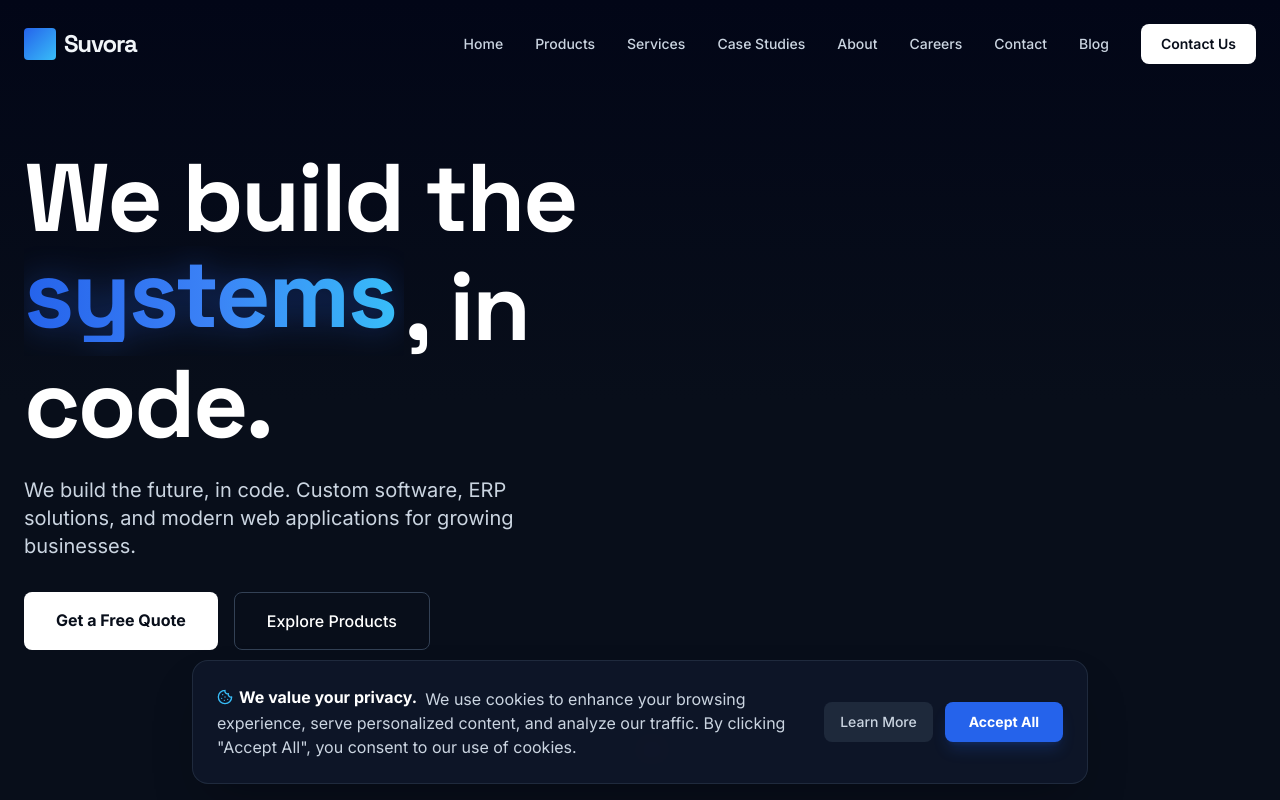
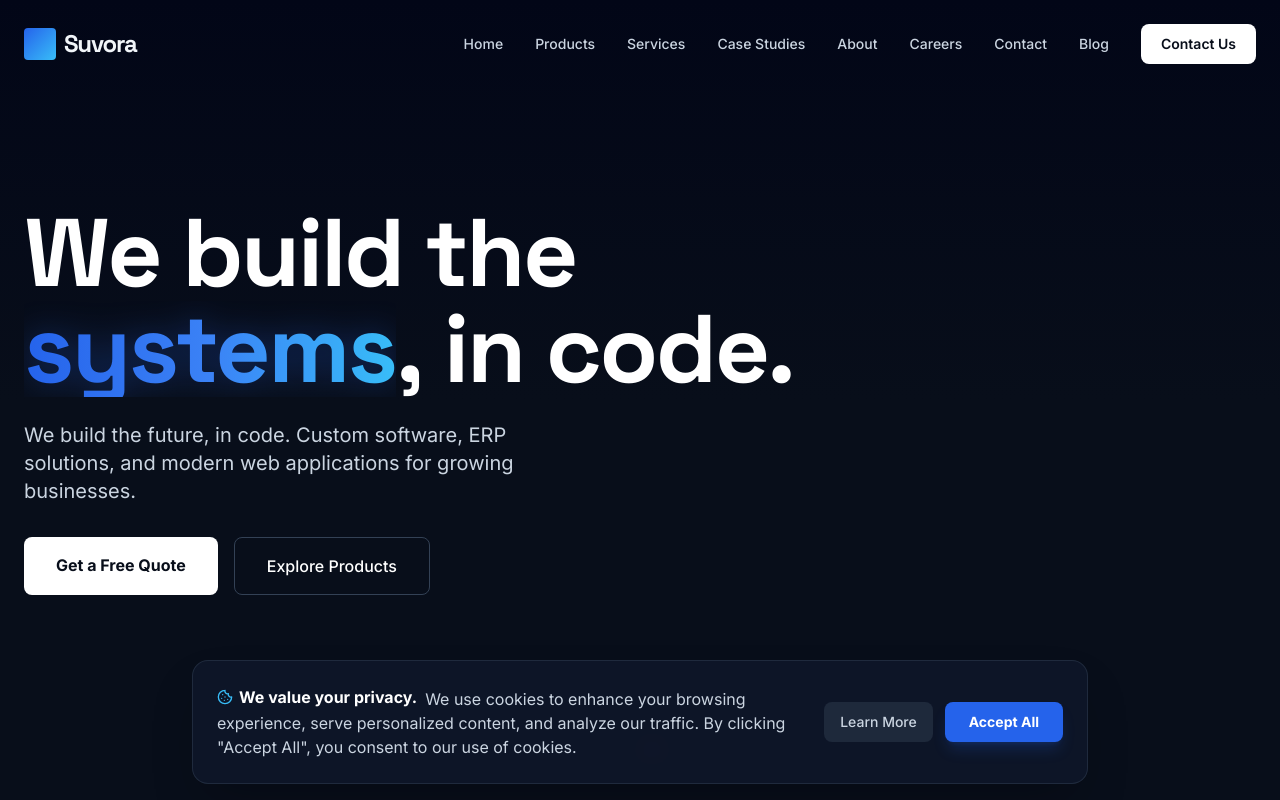
Before and after one commit to Umer-Ayyan/suvora-website, a React (Vite) app: page / in a window 1280 px wide. Shown: the top 800 px of the page. Built offline with nearby package versions, Linux system fonts and the light colour scheme.

Commit message:
Fix hero kinetic text baseline alignment and prevent line wrapping with whitespace-nowrap

```diff
--- a/components/HeroSection.tsx
+++ b/components/HeroSection.tsx
@@ -43,7 +43,7 @@ const HeroSection: React.FC = () => {
         {IS_INDEPENDENCE_DAY && (
           <div className="absolute top-1/2 left-0 -translate-y-1/2 w-[600px] h-[600px] bg-green-500/20 rounded-full blur-[120px] pointer-events-none animate-pulse" />
         )}
-        <div className="max-w-3xl relative z-10">
+        <div className="max-w-5xl relative z-10">
           {IS_INDEPENDENCE_DAY && (
             <div className="inline-flex items-center px-4 py-1.5 rounded-full border border-green-400/50 bg-green-500/10 backdrop-blur-md mb-6 shadow-[0_0_15px_rgba(16,185,129,0.3)]">
               <span className="w-2.5 h-2.5 rounded-full bg-green-400 mr-2 animate-ping" />
@@ -53,10 +53,12 @@ const HeroSection: React.FC = () => {
             </div>
           )}
 
-          <h1 className="text-5xl md:text-7xl lg:text-8xl font-display font-bold text-white mb-6 leading-tight tracking-tight">
+          <h1 className="text-4xl sm:text-6xl md:text-7xl lg:text-7xl xl:text-8xl font-display font-bold text-white mb-6 leading-[1.12] tracking-tight">
             We build the <br />
-            <KineticText words={['future', 'software', 'systems', 'platforms', 'solutions']} />
-            <span>, in code.</span>
+            <span className="inline-flex items-baseline whitespace-nowrap">
+              <KineticText words={['future', 'software', 'systems', 'platforms', 'solutions']} />
+              <span>,&nbsp;in&nbsp;code.</span>
+            </span>
           </h1>
 
           <p className="text-lg md:text-xl text-slate-300 mb-8 max-w-xl font-normal leading-relaxed">
--- a/components/KineticText.tsx
+++ b/components/KineticText.tsx
@@ -18,7 +18,7 @@ const KineticText: React.FC<KineticTextProps> = ({
   const [widths, setWidths] = useState<number[]>([]);
   const measureRef = useRef<HTMLDivElement | null>(null);
 
-  // Measure word widths for smooth width transitions
+  // Measure exact widths of each word using offscreen container
   useEffect(() => {
     const measure = () => {
       if (!measureRef.current) return;
@@ -32,14 +32,16 @@ const KineticText: React.FC<KineticTextProps> = ({
 
     measure();
     window.addEventListener('resize', measure);
-    const t = setTimeout(measure, 120);
+    const t1 = setTimeout(measure, 100);
+    const t2 = setTimeout(measure, 400);
     return () => {
       window.removeEventListener('resize', measure);
-      clearTimeout(t);
+      clearTimeout(t1);
+      clearTimeout(t2);
     };
   }, [words]);
 
-  // Word cycling timer
+  // Word cycling
   useEffect(() => {
     const timer = setInterval(() => {
       setPrevIndex(currentIndex);
@@ -65,7 +67,7 @@ const KineticText: React.FC<KineticTextProps> = ({
 
   return (
     <>
-      {/* Offscreen measuring container */}
+      {/* Hidden container to measure exact word widths with font inheritance */}
       <div
         ref={measureRef}
         aria-hidden="true"
@@ -73,31 +75,34 @@ const KineticText: React.FC<KineticTextProps> = ({
         style={{ font: 'inherit', letterSpacing: 'inherit' }}
       >
         {words.map((word) => (
-          <span key={word} className="inline-block px-1">
+          <span key={word} className="inline-block">
             {word}
           </span>
         ))}
       </div>
 
-      {/* Kinetic Text Viewport */}
+      {/* Kinetic Viewport with In-Flow Invisible Anchor for Perfect Baseline Alignment */}
       <span
         className="relative inline-block overflow-hidden align-baseline select-none"
         style={{
           width: currentWidth ? `${currentWidth}px` : 'auto',
-          height: '1.14em',
-          verticalAlign: '-0.16em',
-          transition: 'width 0.55s cubic-bezier(0.16, 1, 0.3, 1)',
+          transition: 'width 0.5s cubic-bezier(0.16, 1, 0.3, 1)',
         }}
       >
+        {/* Natural in-flow anchor (invisible) sets the exact line height and baseline */}
+        <span className="invisible opacity-0 select-none pointer-events-none block whitespace-nowrap" aria-hidden="true">
+          {words[currentIndex]}
+        </span>
+
         {/* Outgoing Word */}
         {prevIndex !== null && isTransitioning && (
           <span
             key={`prev-${words[prevIndex]}`}
-            className={`absolute left-0 top-0 inline-block text-transparent bg-clip-text bg-gradient-to-r ${gradientClass} whitespace-nowrap`}
+            className={`absolute left-0 top-0 bottom-0 flex items-center text-transparent bg-clip-text bg-gradient-to-r ${gradientClass} whitespace-nowrap`}
             style={{
               animation: 'kineticSlideOut 0.65s cubic-bezier(0.16, 1, 0.3, 1) forwards',
               willChange: 'transform, filter, opacity',
-              filter: 'drop-shadow(0 0 16px rgba(37, 99, 235, 0.4))',
+              filter: 'drop-shadow(0 0 16px rgba(37, 99, 235, 0.35))',
             }}
           >
             {words[prevIndex]}
@@ -107,11 +112,11 @@ const KineticText: React.FC<KineticTextProps> = ({
         {/* Incoming / Active Word */}
         <span
           key={`curr-${words[currentIndex]}`}
-          className={`absolute left-0 top-0 inline-block text-transparent bg-clip-text bg-gradient-to-r ${gradientClass} whitespace-nowrap`}
+          className={`absolute left-0 top-0 bottom-0 flex items-center text-transparent bg-clip-text bg-gradient-to-r ${gradientClass} whitespace-nowrap`}
           style={{
             animation: prevIndex !== null ? 'kineticSlideIn 0.65s cubic-bezier(0.16, 1, 0.3, 1) forwards' : 'none',
             willChange: 'transform, filter, opacity',
-            filter: 'drop-shadow(0 0 16px rgba(37, 99, 235, 0.4))',
+            filter: 'drop-shadow(0 0 16px rgba(37, 99, 235, 0.35))',
           }}
         >
           {words[currentIndex]}
```
